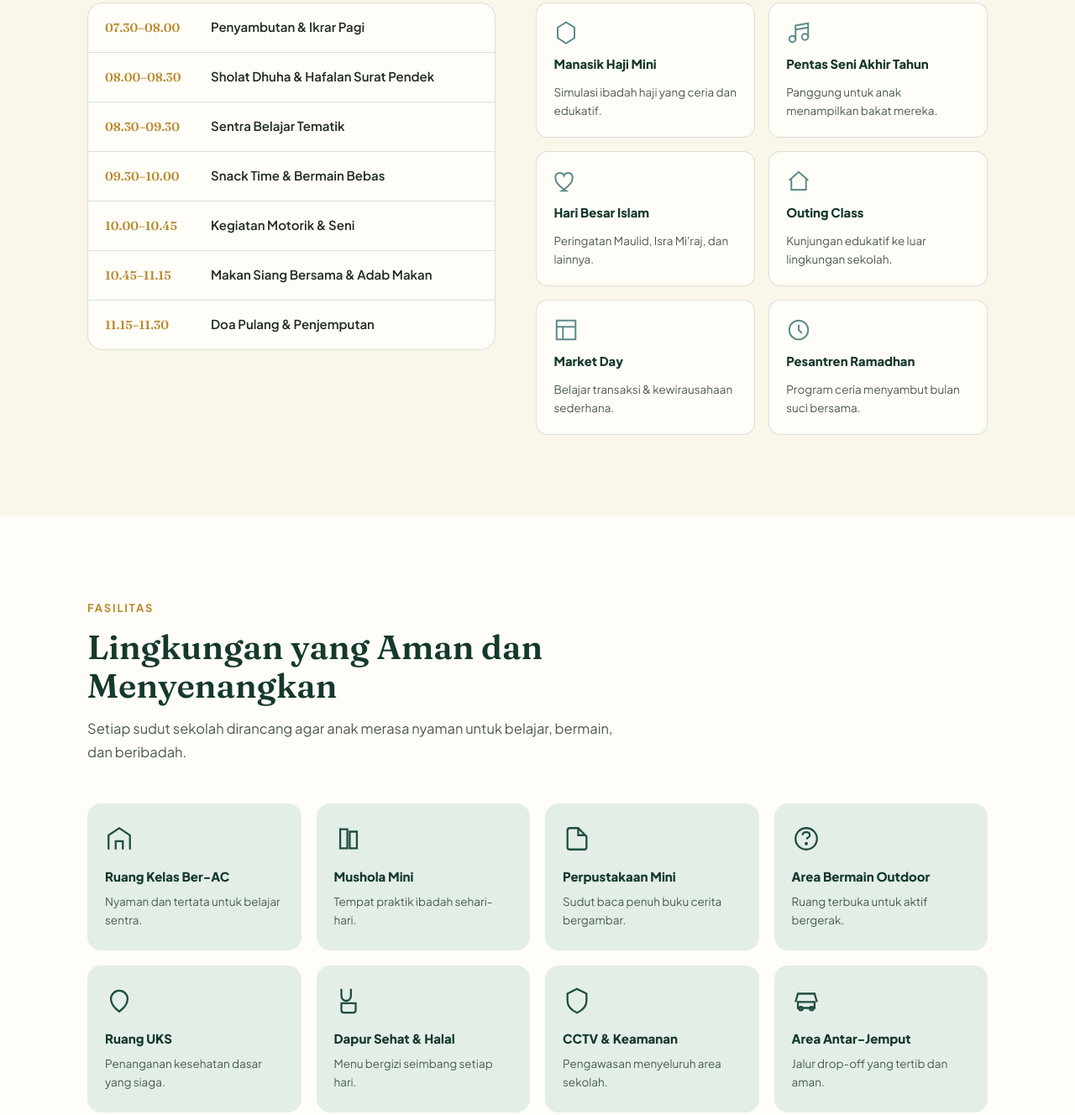
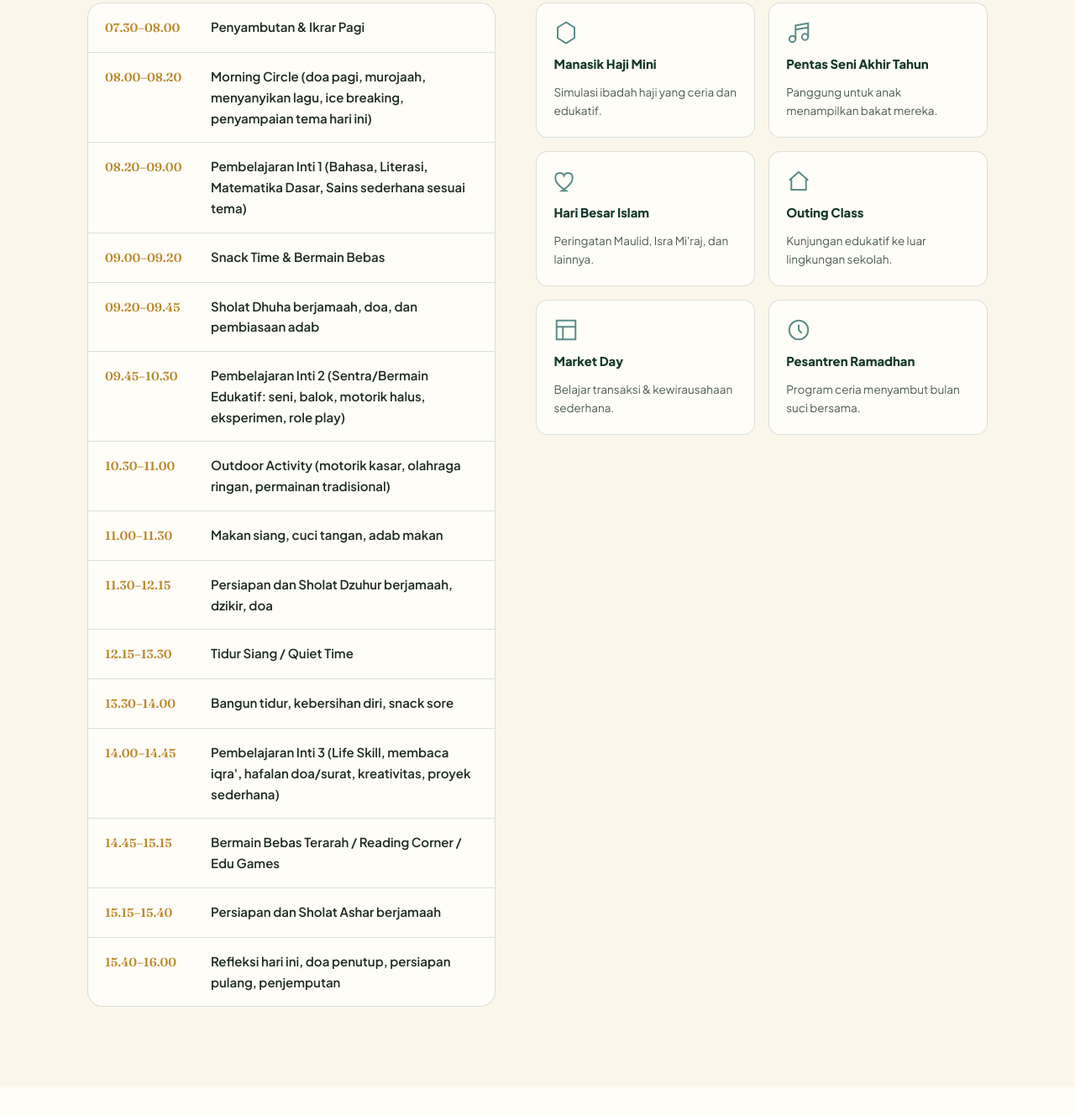
Before and after one commit to 12ym/ppdb-raw, a plain HTML site: page index.html in a window 1280 px wide. Shown: the part 3523-4851 px from the top of the page at 84% size. Drawn offline with Linux system fonts and the light colour scheme.

Commit message:
revisi 1.3

```diff
--- a/index.html
+++ b/index.html
@@ -622,12 +622,20 @@
         <h3 style="font-size:18px;margin-bottom:16px;">Jadwal Harian</h3>
         <div class="schedule-list">
           <div class="schedule-row"><time>07.30–08.00</time><p>Penyambutan & Ikrar Pagi</p></div>
-          <div class="schedule-row"><time>08.00–08.30</time><p>Sholat Dhuha & Hafalan Surat Pendek</p></div>
-          <div class="schedule-row"><time>08.30–09.30</time><p>Sentra Belajar Tematik</p></div>
-          <div class="schedule-row"><time>09.30–10.00</time><p>Snack Time & Bermain Bebas</p></div>
-          <div class="schedule-row"><time>10.00–10.45</time><p>Kegiatan Motorik & Seni</p></div>
-          <div class="schedule-row"><time>10.45–11.15</time><p>Makan Siang Bersama & Adab Makan</p></div>
-          <div class="schedule-row"><time>11.15–11.30</time><p>Doa Pulang & Penjemputan</p></div>
+          <div class="schedule-row"><time>08.00–08.20</time><p>Morning Circle (doa pagi, murojaah, menyanyikan lagu, ice breaking, penyampaian tema hari ini)</p></div>
+          <div class="schedule-row"><time>08.20–09.00</time><p>Pembelajaran Inti 1 (Bahasa, Literasi, Matematika Dasar, Sains sederhana sesuai tema)</p></div>
+          <div class="schedule-row"><time>09.00–09.20</time><p>Snack Time & Bermain Bebas</p></div>
+          <div class="schedule-row"><time>09.20–09.45</time><p>Sholat Dhuha berjamaah, doa, dan pembiasaan adab</p></div>
+          <div class="schedule-row"><time>09.45–10.30</time><p>Pembelajaran Inti 2 (Sentra/Bermain Edukatif: seni, balok, motorik halus, eksperimen, role play)</p></div>
+          <div class="schedule-row"><time>10.30–11.00</time><p>Outdoor Activity (motorik kasar, olahraga ringan, permainan tradisional)</p></div>
+          <div class="schedule-row"><time>11.00–11.30</time><p>Makan siang, cuci tangan, adab makan</p></div>
+          <div class="schedule-row"><time>11.30–12.15</time><p>Persiapan dan Sholat Dzuhur berjamaah, dzikir, doa</p></div>
+          <div class="schedule-row"><time>12.15–13.30</time><p>Tidur Siang / Quiet Time</p></div>
+          <div class="schedule-row"><time>13.30–14.00</time><p>Bangun tidur, kebersihan diri, snack sore</p></div>
+          <div class="schedule-row"><time>14.00–14.45</time><p>Pembelajaran Inti 3 (Life Skill, membaca iqra', hafalan doa/surat, kreativitas, proyek sederhana)</p></div>
+          <div class="schedule-row"><time>14.45–15.15</time><p>Bermain Bebas Terarah / Reading Corner / Edu Games</p></div>
+          <div class="schedule-row"><time>15.15–15.40</time><p>Persiapan dan Sholat Ashar berjamaah</p></div>
+          <div class="schedule-row"><time>15.40–16.00</time><p>Refleksi hari ini, doa penutup, persiapan pulang, penjemputan</p></div>
         </div>
       </div>
       <div class="reveal">
```
